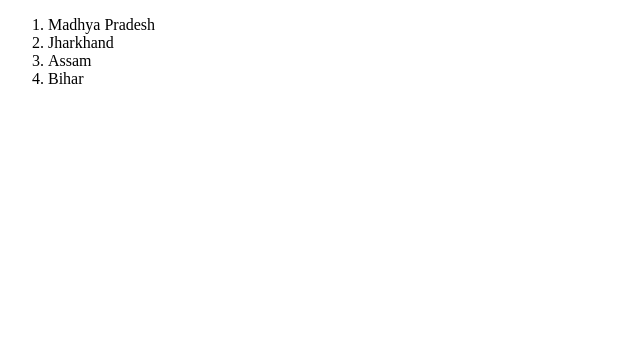
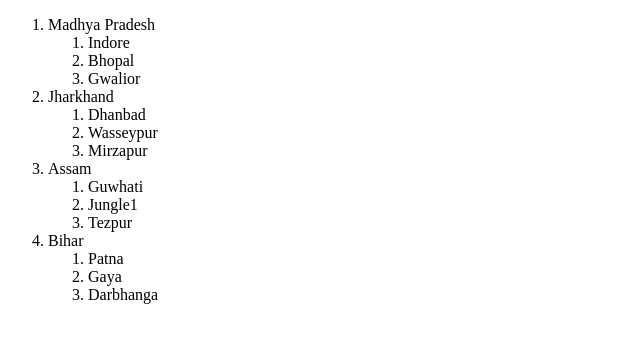
Before and after one commit to mayurpaunipagar/Hackathon-7---Nested-List, a React app: page / in a window 1280 px wide. Shown: the top 342 px of the page, without its empty margins (0-640 px from the left). Built offline with nearby package versions, Linux system fonts and the light colour scheme.

Commit message:
updated more

```diff
--- a/src/components/App.js
+++ b/src/components/App.js
@@ -1,5 +1,6 @@
 import React, { Component, useState } from "react";
 import "./../styles/App.css";
+import State from "./State";
 
 // Do not alter the states const and values inside it.
 const states = [
@@ -154,39 +155,17 @@ const states = [
   },
 ];
 
-function App() {
-  const [stateId, setStateId] = useState("");
-  const [cityId, setCityId] = useState("");
-  const toggleCities = (event) => {
-    setStateId(event.target.id);
-    console.log(event.target.id);
+export default class App extends React.Component {
 
+
+  render() {
+    return (
+      <ol>
+        {states.map((state) => (
+
+          <State name={state.name} cities={state.cities} />
+        ))}
+      </ol>
+    );
   }
-  const toggleTowns = (event) => {
-    setCityId(event.target.id);
-  }
-  return (<div id="main">
-    <ol>
-      {states.map((mystate, index) => (
-        <li id={"state" + (index + 1)} onClick={toggleCities} style={{ cursor: 'pointer' }}>
-          {mystate.name}
-          <ol>
-            {mystate.cities.map((mycity, indexCity) => (
-              (stateId===("state"+(index+1)))?(<li id={"city" + (indexCity + 1)} onClick={toggleTowns} style={{ cursor: 'pointer' }}>
-                {mycity.name}
-                <ol>
-                  {mycity.towns.map((mytown,indexTown)=>(
-                    (cityId===("city"+(indexCity+1)))?(<li id={"town" + (indexTown + 1)}>{mytown.name}</li>):("")
-                  ))}
-                </ol>
-              </li>):("")
-            ))}
-          </ol>
-        </li>
-      ))}
-    </ol>
-
-  </div>);
 }
-
-export default App;
--- /dev/null
+++ b/src/components/City/index.js
@@ -0,0 +1,13 @@
+import React from 'react';
+import ReactDOM from 'react-dom';
+
+export default class City extends React.Component{
+    constructor(props){
+        super(props);
+    }
+    render(){
+        return (
+            <li>{this.props.name}</li>
+        );
+    }
+}
--- /dev/null
+++ b/src/components/State/index.js
@@ -0,0 +1,32 @@
+import React from "react";
+import ReactDOM from "react-dom";
+import City from "../City";
+
+export default class State extends React.Component {
+    constructor(props) {
+        super(props);
+        this.state = { cityVisible: false };
+        this.toggleCity = this.toggleCity.bind(this);
+    }
+    toggleCity() {
+        this.setState({ cityVisible: !this.state.cityVisible })
+
+    }
+    render() {
+
+        const cities = this.props.cities;
+
+        return <>
+            <li onClick={this.toggleCity}>
+                {this.props.name}
+                <ol>
+                    {cities.map((x) => (
+                        <City name={x.name} />
+                    ))}
+                </ol>
+            </li>
+
+            {(this.state.cityVisible) ? "yes" : ""}
+        </>
+    }
+}
```
